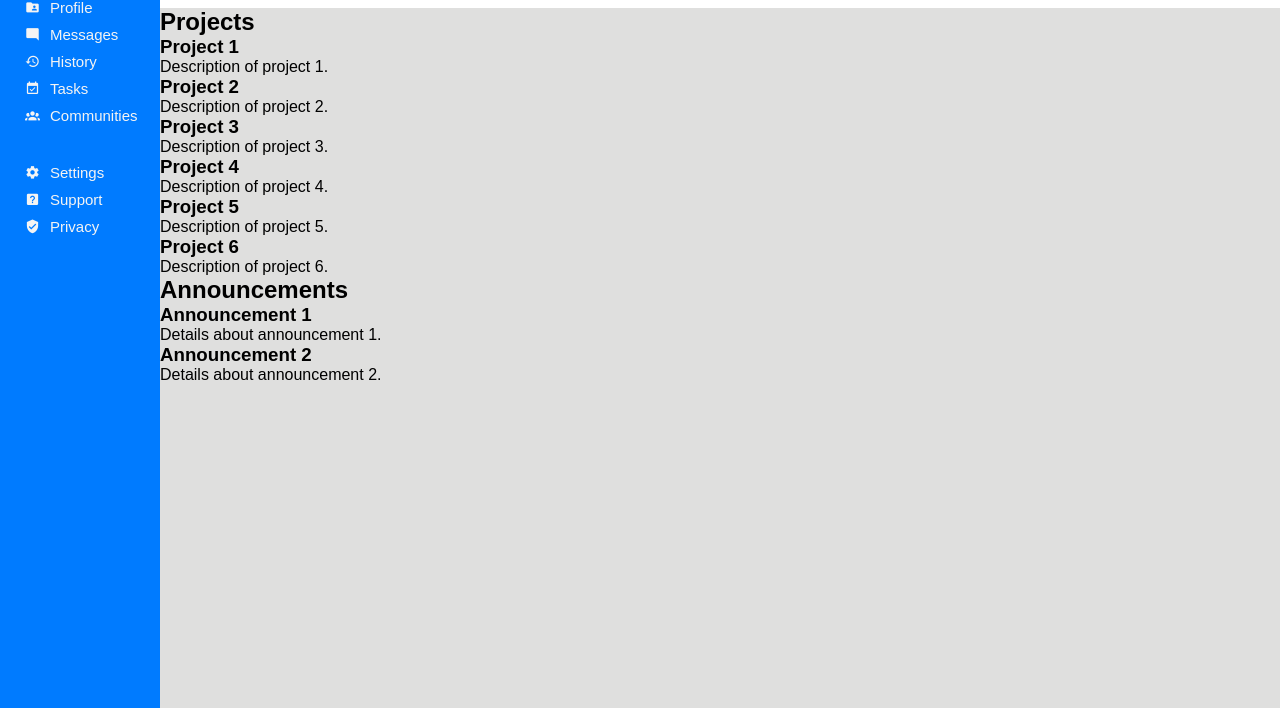
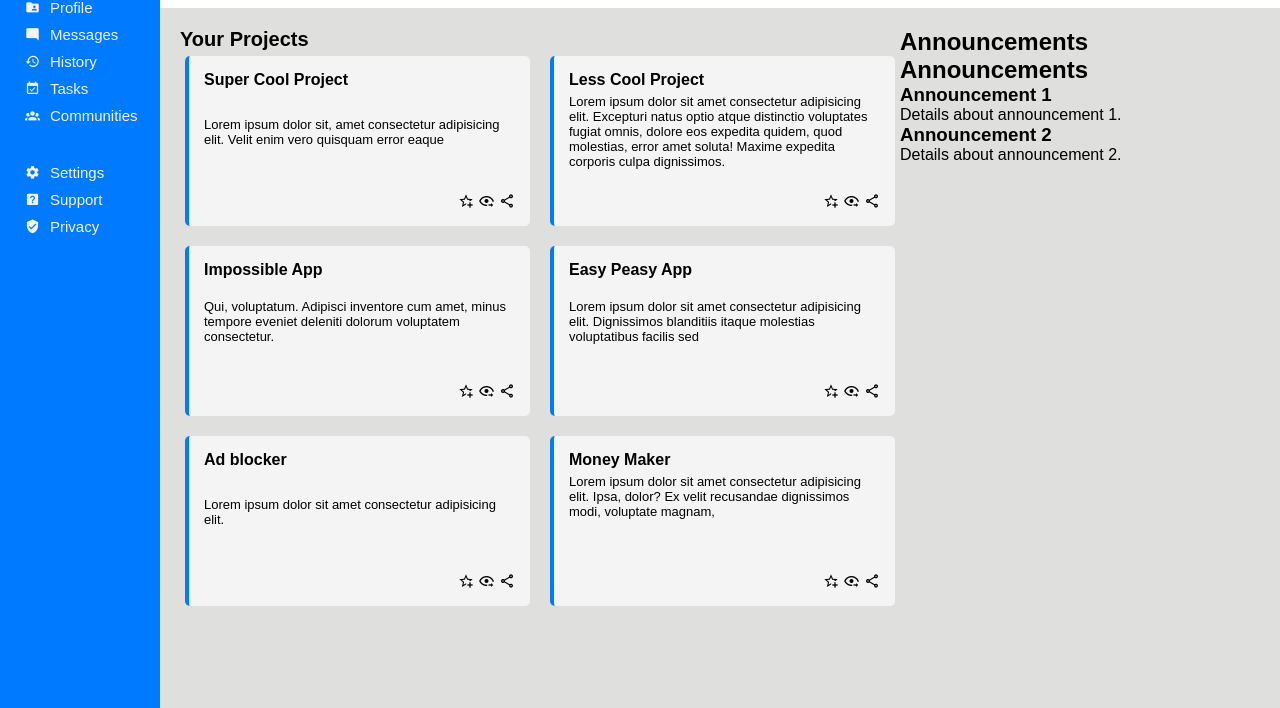
Before and after one commit to Athman-Dodoe/Admin-Dashboard, a plain HTML site: page index.html in a window 1280 px wide. Shown: the part 92-800 px from the top of the page. Drawn offline with Linux system fonts and the light colour scheme.

Commit message:
added styles to the projects section

```diff
--- a/index.html
+++ b/index.html
@@ -59,36 +59,70 @@
         </header>
         <section>
             <div class="projects">
-                <h2>Projects</h2>
+                <h2>Your Projects</h2>
                 <div class="project-list">
                     <div class="project-item">
-                        <h3>Project 1</h3>
-                        <p>Description of project 1.</p>
+                        <h3>Super Cool Project</h3>
+                        <p>Lorem ipsum dolor sit, amet consectetur adipisicing elit. Velit enim vero quisquam error eaque </p>
+                        <div class="icons">
+                            <span class="mdi mdi-star-plus-outline"></span>
+                            <span class="mdi mdi-eye-arrow-right-outline"></span>
+                            <span class="mdi mdi-share-variant-outline"></span>
+                        </div>
                     </div>
                     <div class="project-item">
-                        <h3>Project 2</h3>
-                        <p>Description of project 2.</p>
+                        <h3>Less Cool Project</h3>
+                        <p>Lorem ipsum dolor sit amet consectetur adipisicing elit. Excepturi natus optio atque distinctio voluptates fugiat omnis, dolore eos expedita quidem, quod molestias, error amet soluta! Maxime expedita corporis culpa dignissimos.</p>
+                        <div class="icons">
+                            <span class="mdi mdi-star-plus-outline"></span>
+                            <span class="mdi mdi-eye-arrow-right-outline"></span>
+                            <span class="mdi mdi-share-variant-outline"></span>
+                        </div>
                     </div>
                     <div class="project-item">
-                        <h3>Project 3</h3>
-                        <p>Description of project 3.</p>
+                        <h3>Impossible App</h3>
+                        <p>Qui, voluptatum. Adipisci inventore cum amet, minus tempore eveniet deleniti dolorum voluptatem consectetur.</p>
+                        <div class="icons">
+                            <span class="mdi mdi-star-plus-outline"></span>
+                            <span class="mdi mdi-eye-arrow-right-outline"></span>
+                            <span class="mdi mdi-share-variant-outline"></span>
+                        </div>
                     </div>
                     <div class="project-item">
-                        <h3>Project 4</h3>
-                        <p>Description of project 4.</p>
+                        <h3>Easy Peasy App</h3>
+                        <p>Lorem ipsum dolor sit amet consectetur adipisicing elit. Dignissimos blanditiis itaque molestias voluptatibus facilis sed</p>
+                        <div class="icons">
+                            <span class="mdi mdi-star-plus-outline"></span>
+                            <span class="mdi mdi-eye-arrow-right-outline"></span>
+                            <span class="mdi mdi-share-variant-outline"></span>
+                        </div>
                     </div>
                     <div class="project-item">
-                        <h3>Project 5</h3>
-                        <p>Description of project 5.</p>
+                        <h3>Ad blocker</h3>
+                        <p>Lorem ipsum dolor sit amet consectetur adipisicing elit. </p>
+                        <div class="icons">
+                            <span class="mdi mdi-star-plus-outline"></span>
+                            <span class="mdi mdi-eye-arrow-right-outline"></span>
+                            <span class="mdi mdi-share-variant-outline"></span>
+                        </div>
                     </div>
                     <div class="project-item">
-                        <h3>Project 6</h3>
-                        <p>Description of project 6.</p>
+                        <div class="project-content">
+                            <h3>Money Maker</h3>
+                            <p>Lorem ipsum dolor sit amet consectetur adipisicing elit. Ipsa, dolor? Ex velit recusandae dignissimos modi, voluptate magnam,</p>
+                        </div>
+                        <div class="icons">
+                            <span class="mdi mdi-star-plus-outline"></span>
+                            <span class="mdi mdi-eye-arrow-right-outline"></span>
+                            <span class="mdi mdi-share-variant-outline"></span>
+                        </div>
                     </div>
                 </div>
-            <div>
+            </div>
+            <div class="announcements">
                 <h2>Announcements</h2>
-                <div class="announcements">
+                <div class="announcements-list">
+                    <h2>Announcements</h2>
                     <div class="announcement-item">
                         <h3>Announcement 1</h3>
                         <p>Details about announcement 1.</p>
@@ -97,6 +131,7 @@
                         <h3>Announcement 2</h3>
                         <p>Details about announcement 2.</p>
                     </div>
+                </div>
             </div>
         </section>
     </main>
--- a/style.css
+++ b/style.css
@@ -142,6 +142,10 @@ main header .user .greeting{
     font-size: x-small;
 }
 
+main header .user .user-name {
+    font-size: small;
+}
+
 
 main header .user .buttons {
     margin-right: 2rem;
@@ -155,7 +159,51 @@ main header .user .buttons button {
     background-color: var(--backgroung-color);
     color: var(--text-color);
     border: none;
+    font-size: x-small;
 }
-section {
+main section {
+
     background-color: rgba(214, 214, 213, 0.785);
+    padding: 20px;
+    display: grid;
+    grid-template-columns: 2fr 1fr;
+
 }
+
+main section .projects h2 {
+    font-size: 20px;
+}
+main section .projects .project-list{
+    display: grid;
+    grid-template-columns: repeat(2, 1fr);
+    grid-template-rows: repeat(3, 1fr);
+    gap: 20px;
+    padding: 5px;
+}
+
+main section .projects .project-list .project-item {
+    background-color: var(--text-color);
+    padding: 15px;
+    border-radius: 5px;
+    display: flex;
+    flex-direction: column;
+    width: 100%;;
+    border-left: 4px solid var(--backgroung-color);
+    justify-content: space-between;
+}
+
+main section .projects .project-list .project-item h3 {
+    font-size: medium;
+
+}
+
+main section .projects .project-list .project-item p {
+    font-size: 13px;
+    margin-top: 5px;
+    max-height: 200px;
+}
+
+main section .projects .project-list .project-item .icons {
+    margin-top: 1.5rem;
+    text-align: right;
+}
```
